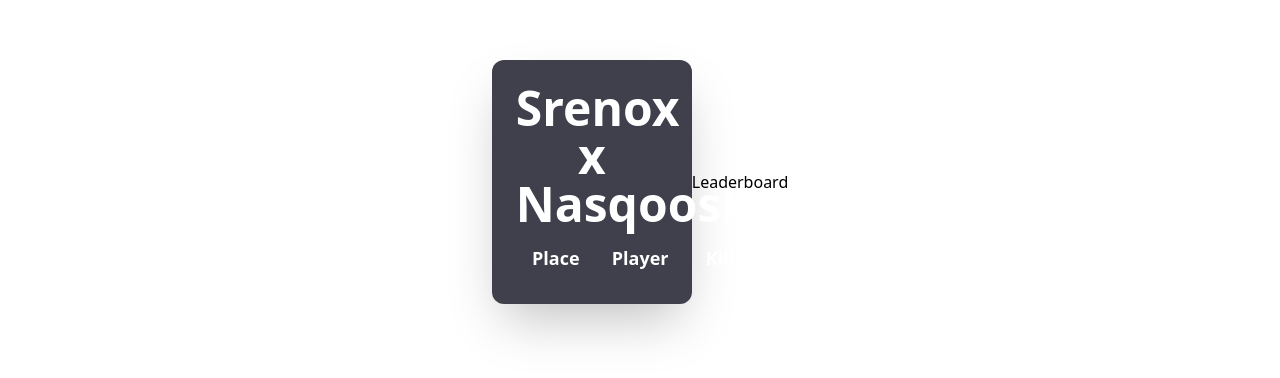
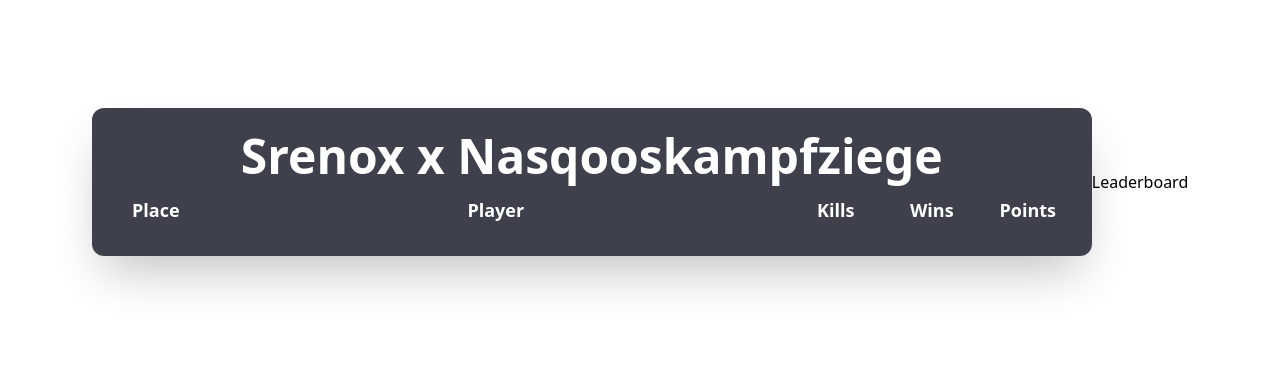
Before and after one commit to Astrofnr/SrenoxLeaderboard, a plain HTML site: page index.html in a window 1280 px wide. Shown: the part 218-596 px from the top of the page. Drawn offline with nearby package versions, Linux system fonts and the light colour scheme; no server answers.

Commit message:
Update index.html

```diff
--- a/index.html
+++ b/index.html
@@ -36,7 +36,7 @@
 </div>
 
 <!-- Leaderboard -->
-<div class="bg-[#0f1120]/80 text-white rounded-xl shadow-2xl p-6 w-[200px]">
+<div class="bg-[#0f1120]/80 text-white rounded-xl shadow-2xl p-6 w-[1000px]">
   <h1 class="text-5xl font-extrabold text-center mb-4">Srenox x Nasqooskampfziege</h1>
 
   <!-- Header -->
```
